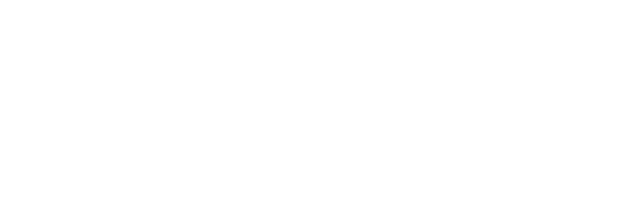
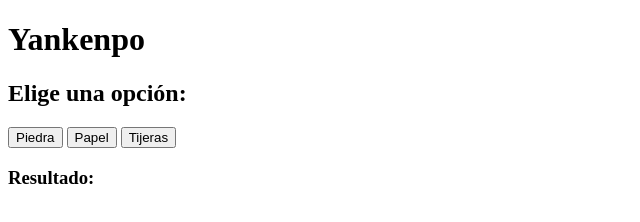
Before and after one commit to venomsnake96/yankenpo, a plain HTML site: page yankenpo/index.html in a window 1280 px wide. Shown: the whole page, without its empty margins (0-640 px from the left). Drawn offline with Linux system fonts and the light colour scheme.

Commit message:
give html structure

```diff
--- a/yankenpo/index.html
+++ b/yankenpo/index.html
@@ -1,13 +1,24 @@
 <!DOCTYPE html>
 <html lang="en">
-<head>
-    <meta charset="UTF-8">
-    <meta name="viewport" content="width=device-width, initial-scale=1.0">
-    <link rel="stylesheet" href="./styless.css">
+  <head>
+    <meta charset="UTF-8" />
+    <meta name="viewport" content="width=device-width, initial-scale=1.0" />
+    <link rel="stylesheet" href="./styless.css" />
     <title>Yankenpo</title>
-</head>
-<body>
+  </head>
+  <body>
+    <h1>Yankenpo</h1>
+    <div id="opciones_juagdor">
+        <h2>Elige una opción: </h2>
+      <button class="option" data-option="pierdra">Piedra</button>
+      <button class="option" data-option="papel">Papel</button>
+      <button class="option" data-option="tijeras">Tijeras</button>
+    </div>
 
+    <div id="resultado">
+        <h3>Resultado:</h3>
+        <p id="mensaje"></p>
+    </div>
     <script src="./scrip.js"></script>
-</body>
+  </body>
 </html>
```
